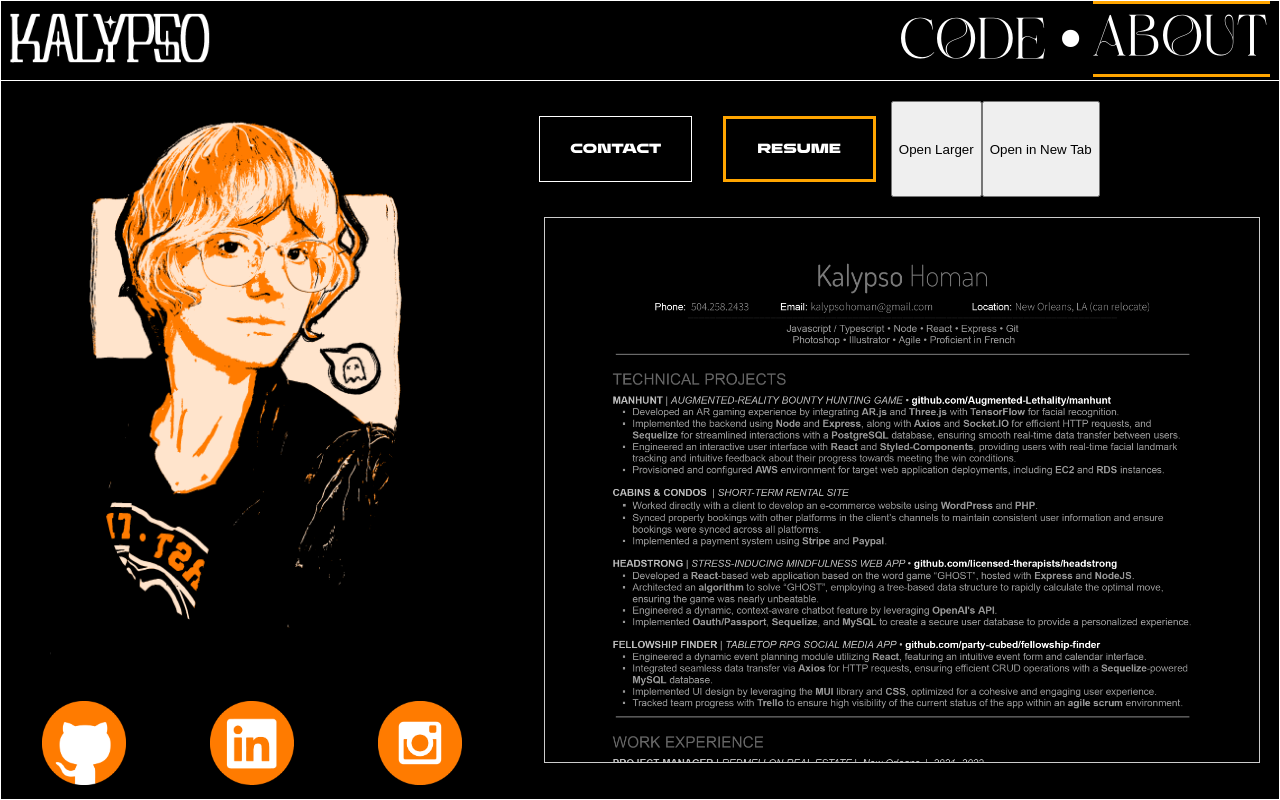
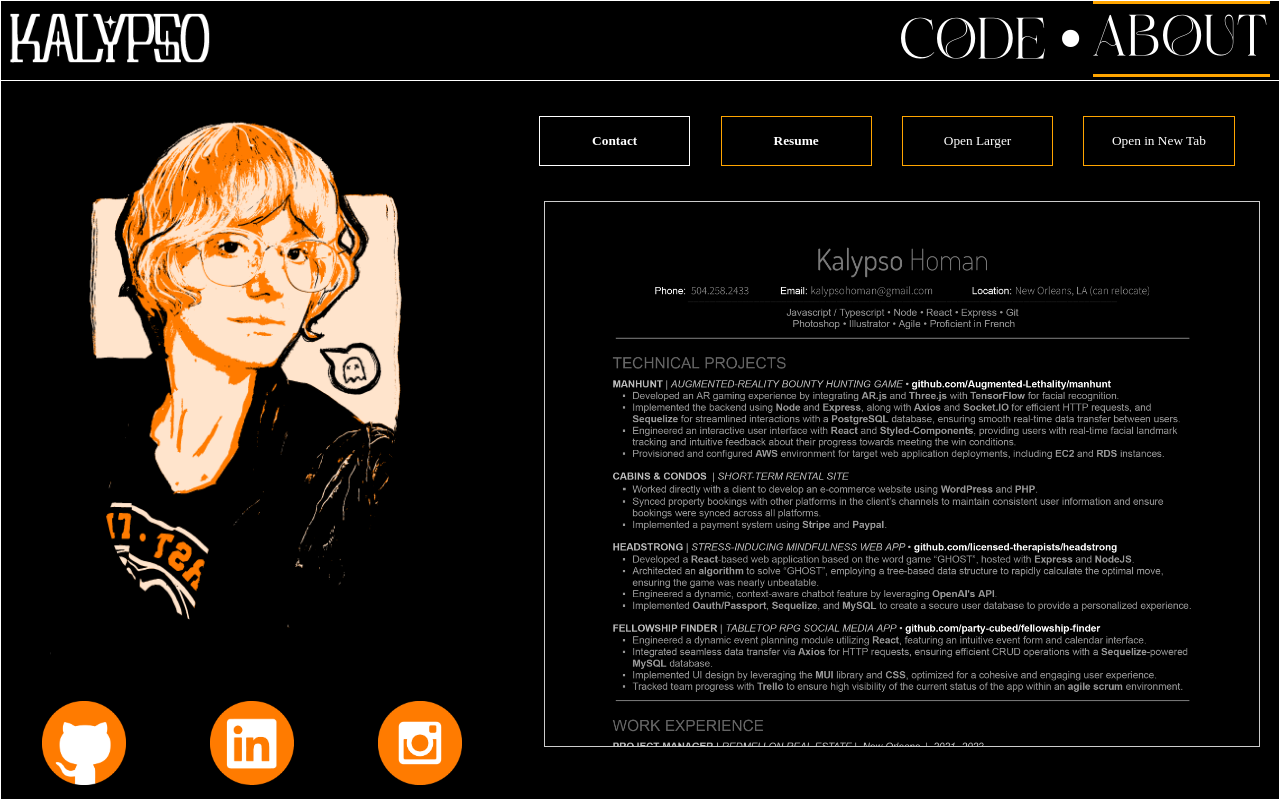
Before and after one commit to kalypsohoman/kalypso-homan, a SvelteKit app: page /about in a window 1280 px wide. Both pictures are taken after a click on the button "Resume". Built offline with nearby package versions, Linux system fonts and the light colour scheme.

Commit message:
Add resume sub tabs with transition animations. Change hover to orange color and active to orange border.

```diff
--- a/src/routes/about/+page.svelte
+++ b/src/routes/about/+page.svelte
@@ -1,7 +1,10 @@
 <!-- TODO: make bio only clickable from ghost :oooo -->
+
 
 <script lang=ts>
     import {Contact, Bio, CloseButton, SocialMediaLinks} from '$lib';
+	import { quadInOut } from 'svelte/easing';
+    import { slide } from 'svelte/transition';
     export let activeTab: string = 'Contact';
 
     let resumeOpen = false;
@@ -17,18 +20,27 @@
     <div class='col-2'>
 
         <div class='tab-container'>
-            <div class='tab' class:active={activeTab === 'Contact'}>
-                <button on:click={() => activeTab = 'Contact'}>Contact</button>
-            </div>
-            <div class='tab' class:active={activeTab === 'Resume'}>
-                <button on:click={() => activeTab = 'Resume'}>Resume</button>
-            </div>
+                <button
+                    class='tab'
+                    class:active={activeTab === 'Contact'}
+                    on:click={() => activeTab = 'Contact'}>Contact
+                </button>
+                <button
+                    class='tab resume-tab'
+                    class:active={activeTab === 'Resume'}
+                    on:click={() => activeTab = 'Resume'}>Resume
+            </button>
+
             {#if activeTab==='Resume'}
-                <button class='sub-tab' on:click={() => resumeOpen = true}>Open Larger</button>
                 <button
-                    class='sub-tab'
-                    on:click={() => window.open('kalypso-homan-resume.jpg', '_blank')}>
-                    Open in New Tab
+                    class='resume-sub-tab tab'
+                    on:click={() => resumeOpen = true}
+                    transition:slide={{ delay: 0, duration: 300, easing: quadInOut, axis: 'x' }}>Open Larger
+                </button>
+                <button
+                    class='resume-sub-tab tab'
+                    on:click={() => window.open('kalypso-homan-resume.jpg', '_blank')}
+                    transition:slide={{ delay: 0, duration: 600, easing: quadInOut, axis: 'x' }}>Open in New Tab
                 </button>
             {/if}
         </div>
@@ -70,8 +82,6 @@
      .headshot{
         max-width: 80%;
     }
-
-
     .tab-container {
         display: flex;
         flex-wrap: wrap;
@@ -79,30 +89,31 @@
     }
     .tab {
         width: 20%;
+        height: 50px;
+        align-items: center;
         cursor: pointer;
-        border: 1px solid white;
+        box-shadow: inset 0 0 0 1px white;
         margin: 2%;
         padding: 0;
         display: flex;
         justify-content: center;
-    }
-
-    .tab:hover {
-        border: solid 1px orange;
-    }
-    .tab.active {
-        box-shadow: inset 0 0 0 2px orange;
-        border: solid orange 1px;
-    }
-    .tab button {
         background-color: transparent;
         border: none;
         color: white;
-        font-family: 'Enigma Bold';
-        height: 100%;
-        padding: 2vw;
-        cursor: pointer;
+        font-family: 'Caviar Dreams';
+        font-weight: 600;
+        &:not(.active):hover{
+            color: orange;
+        }
     }
+    .tab.active {
+        box-shadow: inset 0 0 0 1px orange;
+        cursor: default;
+    }
+    .resume-sub-tab {
+        box-shadow: inset 0 0 0 1px orange;
+        font-weight: 400;
+        }
     .contents {
         border: 1px solid #ccc;
         height: fit-content;
@@ -112,20 +123,15 @@
         margin: 20px;
         padding: 20px;
     }
-    .contents::-webkit-scrollbar-track {
-        /* here in case you want to add stylings later */
-    }
     .contents::-webkit-scrollbar-thumb {
         background: orange;
     }
     .contents::-webkit-scrollbar {
         width: 1px;
     }
-
     .resume {
         width: 100%;
     }
-
     .resume-pop-up{
         position: fixed;
         top: 13vh;
```
